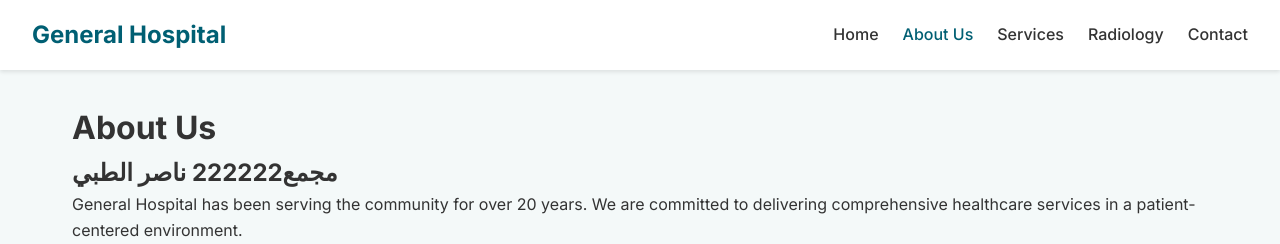
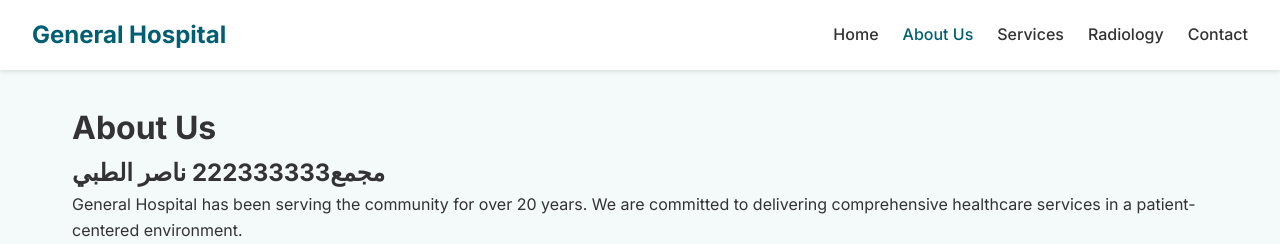
Before and after one commit to EngAmeerMoh/healthcare-site, a website built with Vite: page about.html in a window 1280 px wide. Shown: the top 244 px of the page. Built offline with nearby package versions, Linux system fonts and the light colour scheme.

Commit message:
Test: update homepage text from IDE222233

```diff
--- a/about.html
+++ b/about.html
@@ -26,7 +26,7 @@
     <main class="container">
         <h1>About Us</h1>
         <section>
-            <h2>مجمع222222 ناصر الطبي </h2>
+            <h2>مجمع222333333 ناصر الطبي </h2>
             <p>General Hospital has been serving the community for over 20 years. We are committed to delivering
                 comprehensive healthcare services in a patient-centered environment.</p>
         </section>
```
